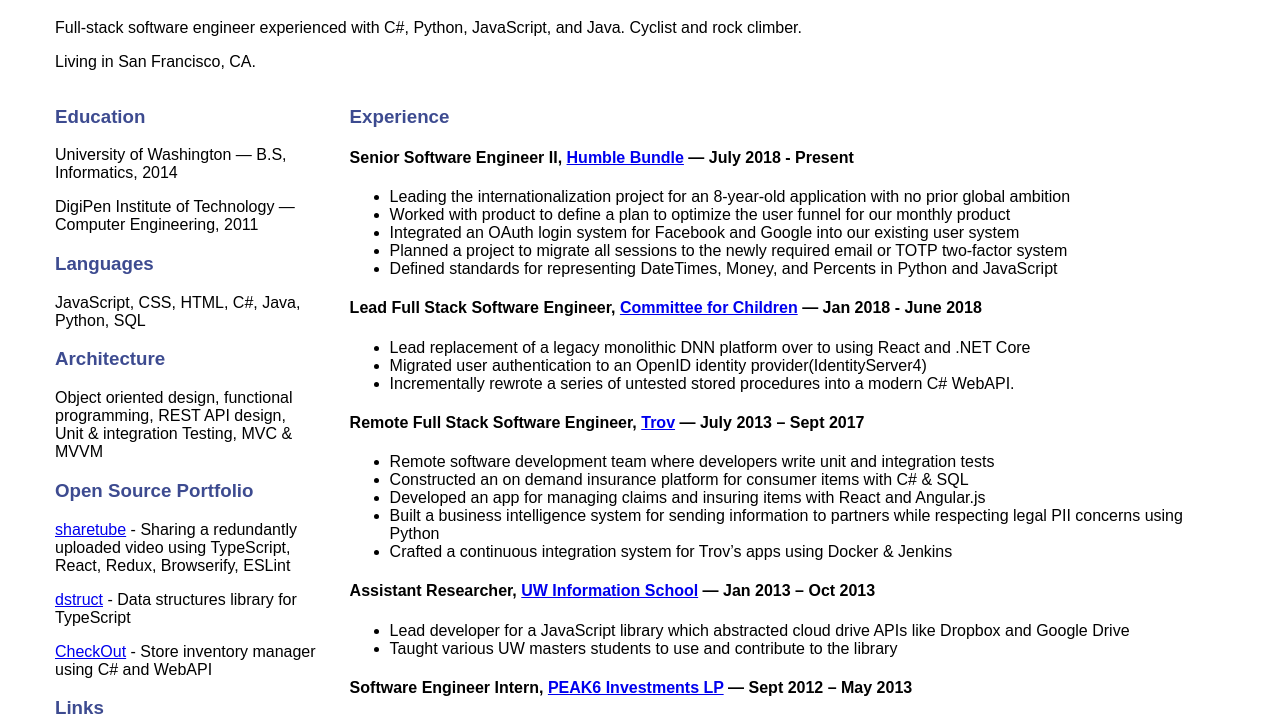
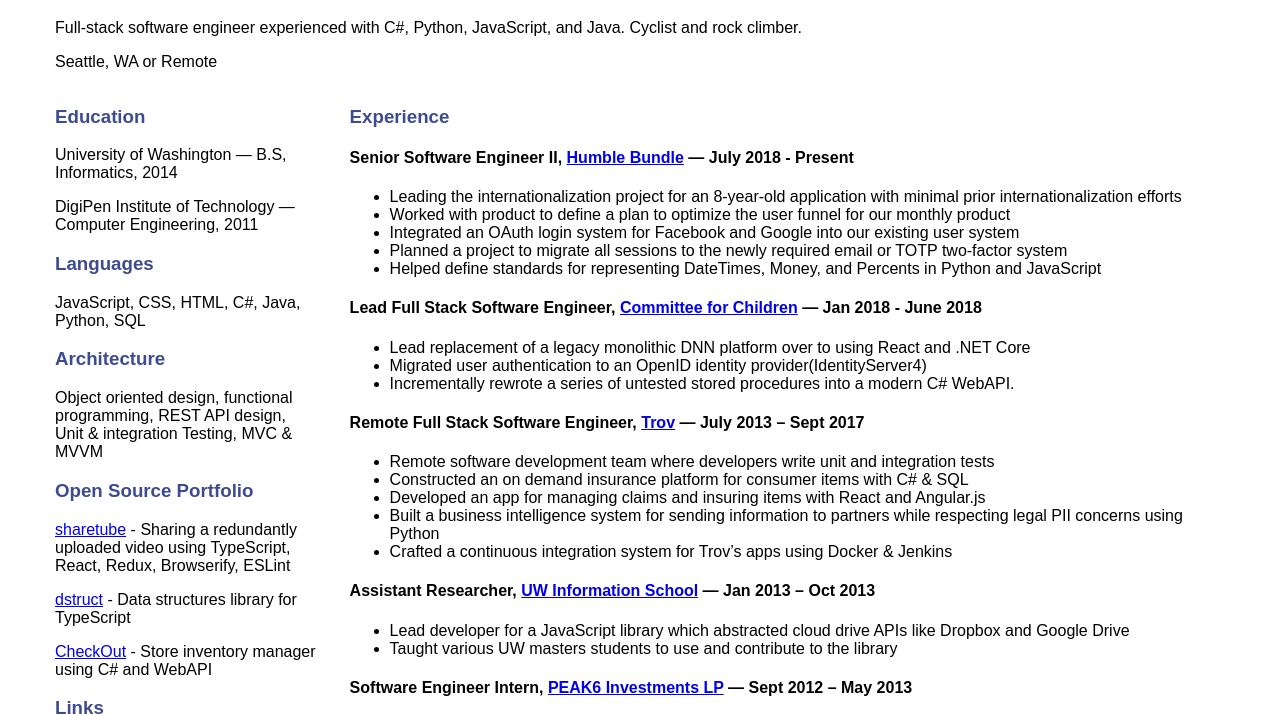
Before and after one commit to emmajsadams/personal-website, a plain HTML site: page index.html in a window 1280 px wide. Shown: the part 61-776 px from the top of the page. Drawn offline with nearby package versions, Linux system fonts and the light colour scheme.

Commit message:
Slightly update copy

```diff
--- a/index.html
+++ b/index.html
@@ -10,7 +10,7 @@
 <body class="container">
 <h1>Cody Stebbins</h1>
 <p>Full-stack software engineer experienced with C#, Python, JavaScript, and Java. Cyclist and rock climber.</p>
-<p>Living in San Francisco, CA.</p>
+<p>Seattle, WA or Remote</p>
 <main id="grid">
   <section>
     <h3>Education</h3>
@@ -54,11 +54,11 @@
         July 2018 - Present
     </h4>
     <ul>
-      <li>Leading the internationalization project for an 8-year-old application with no prior global ambition</li>
+      <li>Leading the internationalization project for an 8-year-old application with minimal prior internationalization efforts</li>
       <li>Worked with product to define a plan to optimize the user funnel for our monthly product</li>
       <li>Integrated an OAuth login system for Facebook and Google into our existing user system</li>
       <li>Planned a project to migrate all sessions to the newly required email or TOTP two-factor system</li>
-      <li>Defined standards for representing DateTimes, Money, and Percents in Python and JavaScript</li>
+      <li>Helped define standards for representing DateTimes, Money, and Percents in Python and JavaScript</li>
     </ul>
 
     <h4 class="section-subheader">
```
